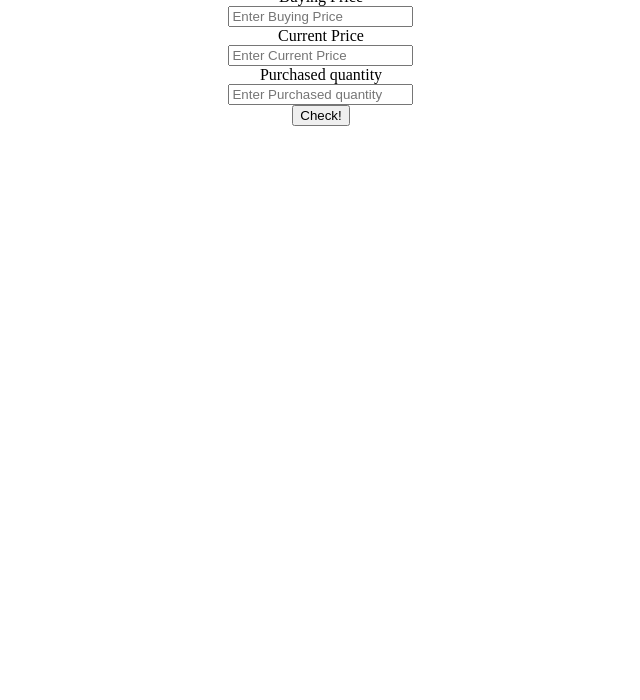
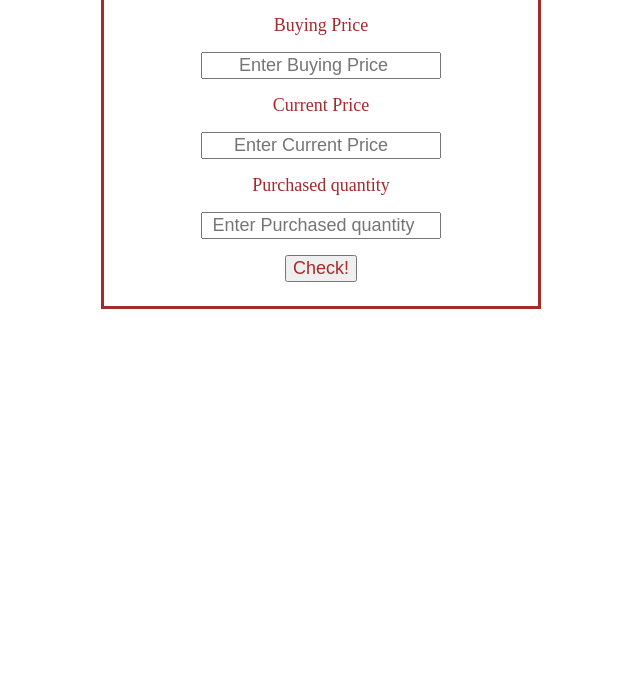
Before and after one commit to llashishll/Mark14-Stock-Profit-Loss-Calculator, a plain HTML site: page index.html in a window 1280 px wide. Shown: the part 100-800 px from the top of the page, without its empty margins (319-959 px from the left). Drawn offline with Linux system fonts and the light colour scheme.

Commit message:
Updated CSS

```diff
--- a/index.html
+++ b/index.html
@@ -5,7 +5,7 @@
     <meta charset="UTF-8">
     <meta http-equiv="X-UA-Compatible" content="IE=edge">
     <meta name="viewport" content="width=device-width, initial-scale=1.0">
-    <title>Profit Loss Calulator</title>
+    <title>Profit Loss Calculator</title>
     <link rel="stylesheet" href="style.css">
 </head>
 
@@ -13,15 +13,16 @@
     <div class=container>
         <h1>Stocks Profit/Loss Calculator</h1>
 
-        <label for="buying-price">Buying Price</label>
-        <input type="number" placeholder="Enter Buying Price" id="buying-price">
-        <label for="current-price">Current Price </label>
-        <input type="number" placeholder="Enter Current Price " id="current-price">
-        <label for="quantity">Purchased quantity</label>
-        <input type="number" placeholder="Enter Purchased quantity" id="quantity">
-        <button id="sub-btn">Check!</button>
-        <div id="output"></div>
+        <label class="items" for="buying-price">Buying Price</label>
+        <input class="items"type="number" placeholder="Enter Buying Price" id="buying-price">
+        <label class="items"for="current-price">Current Price </label>
+        <input class="items"type="number" placeholder="Enter Current Price " id="current-price">
+        <label class="items"for="quantity">Purchased quantity</label>
+        <input class="items"type="number" placeholder="Enter Purchased quantity" id="quantity">
+        <button class="items"id="sub-btn">Check!</button>
     </div>
+            <div class="items"id="output"></div>
+
     <script src="/index.js"></script>
 </body>
 
--- a/index.js
+++ b/index.js
@@ -23,7 +23,7 @@ function calculateProfitLoss() {
         outputBox.innerText = 'Your profit is ' + profit + ' and profit percentage is ' + profitPercentage + '%'
 
 
-    } else {
+    } else if (bp = cp) {
         outputBox.innerText = "There is neither loss nor profit"
     }
 
--- a/style.css
+++ b/style.css
@@ -5,5 +5,21 @@ max-width: fit-content;
 justify-content:space-around;
 align-items: center;
 margin: auto;
+color:brown;
+border:solid brown;
+padding:1rem ;
 
 }
+
+.items{
+    font-size: large;
+    color:brown;
+    margin:0.5rem;
+    text-align: center;
+}
+
+#output{
+font-size: xx-large;
+
+
+}
```
